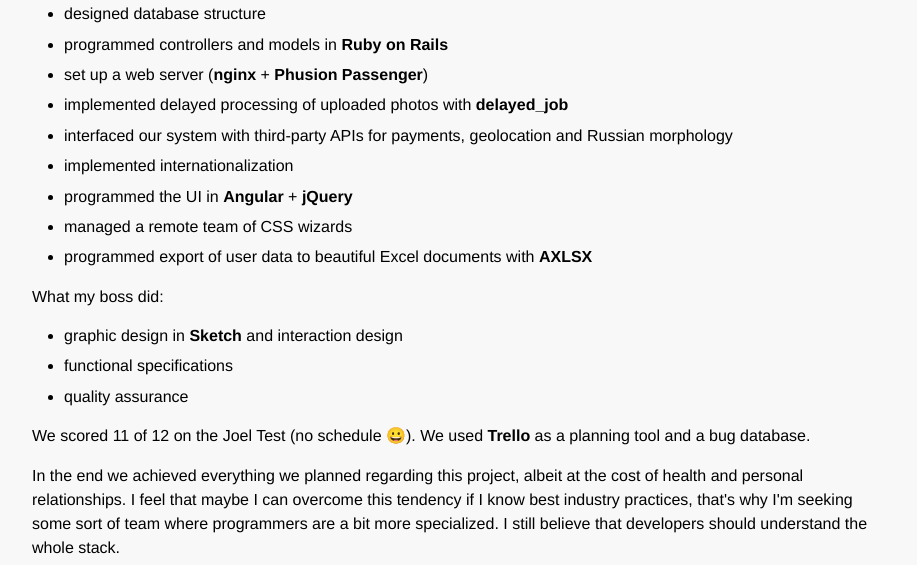
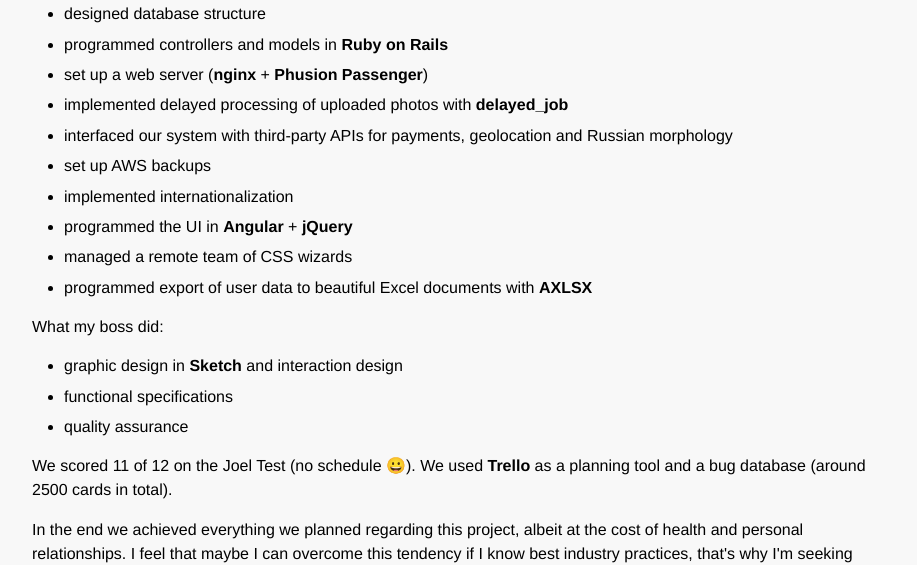
Before and after one commit to a-shestakov/a-shestakov.github.io, a plain HTML site: page index.html in a window 1280 px wide. Shown: the part 6306-6871 px from the top of the page, without its empty margins (181-1098 px from the left). Drawn offline with Linux system fonts and the light colour scheme.

Commit message:
добавлены впечатляющие факты

```diff
--- a/index.html
+++ b/index.html
@@ -211,6 +211,7 @@ In my work I want to create something that brings people joy.</p>
 <li>set up a web server (<strong>nginx</strong> + <strong>Phusion Passenger</strong>)</li>
 <li>implemented delayed processing of uploaded photos with <strong>delayed_job</strong></li>
 <li>interfaced our system with third-party APIs for payments, geolocation and Russian morphology</li>
+<li>set up AWS backups</li>
 <li>implemented internationalization</li>
 <li>programmed the UI in <strong>Angular</strong> + <strong>jQuery</strong></li>
 <li>managed a remote team of CSS wizards</li>
@@ -227,7 +228,7 @@ In my work I want to create something that brings people joy.</p>
 </ul>
 
 
-<p>We scored 11 of 12 on the Joel Test (no schedule 😀). We used <strong>Trello</strong> as a planning tool and a bug database.</p>
+<p>We scored 11 of 12 on the Joel Test (no schedule 😀). We used <strong>Trello</strong> as a planning tool and a bug database (around 2500 cards in total).</p>
 
 <p>In the end we achieved everything we planned regarding this project, albeit at the cost of health and personal relationships. I feel that maybe I can overcome this tendency if I know best industry practices, that's why I'm seeking some sort of team where programmers are a bit more specialized. I still believe that developers should understand the whole stack.</p>
 
```
Also changed, not shown: 1 other file.
